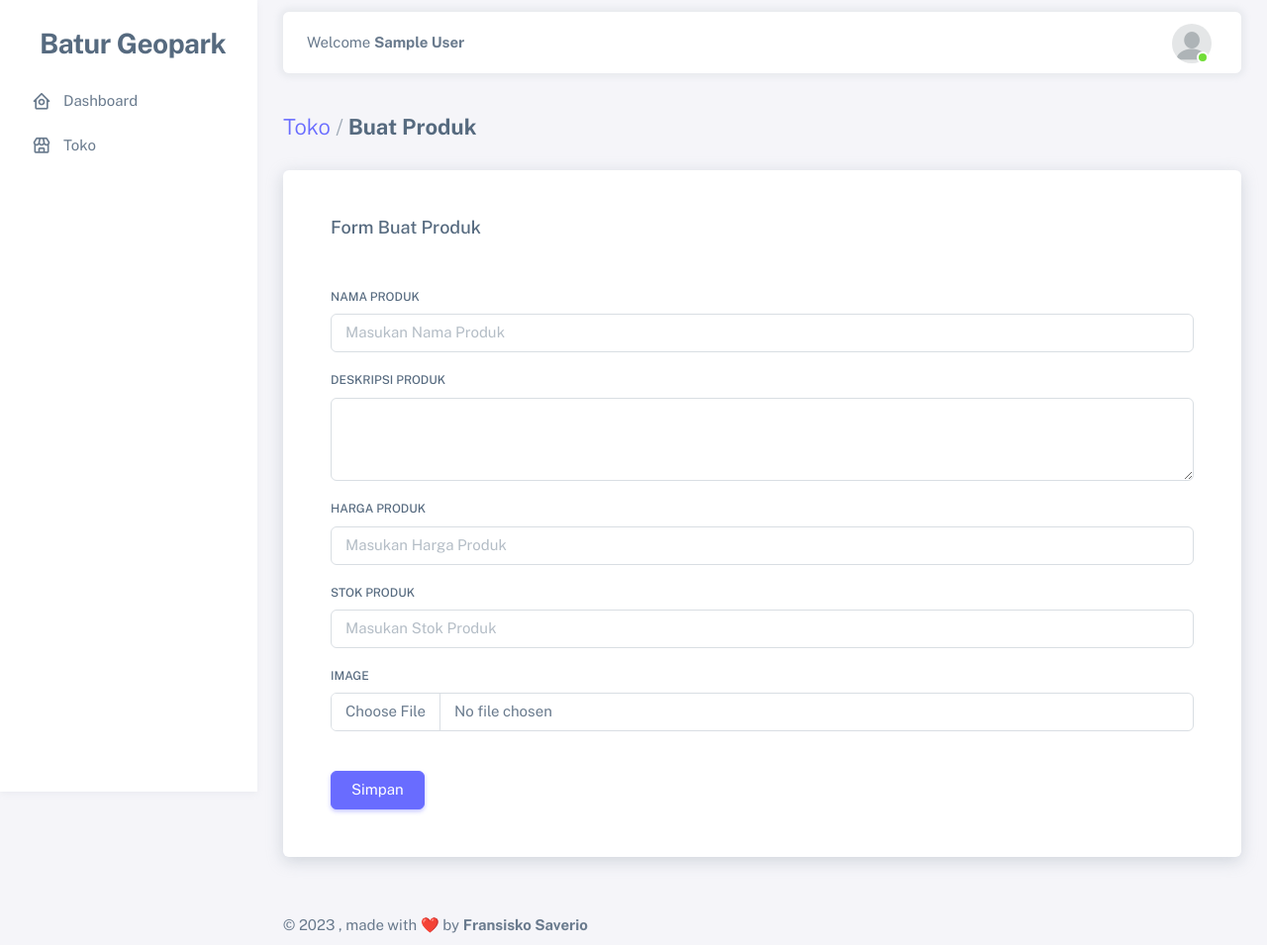
After one commit to fransisko123/e-commerce_batur_georpark, a Laravel app: page /produk/1/create in a window 1280 px wide. The commit adds this page. Shown: the whole page at 99% size. Run offline with Laravel 10, Linux system fonts and the light colour scheme; a user stored in the database is signed in; tables that the repository leaves empty hold one stand-in row (values such as "Sample post").

Commit message:
Berhasil menambahkan produk

```diff
--- a/app/Http/Controllers/ProdukController.php
+++ b/app/Http/Controllers/ProdukController.php
@@ -5,6 +5,7 @@ namespace App\Http\Controllers;
 use App\Models\Toko;
 use App\Models\Produk;
 use Illuminate\Http\Request;
+use Illuminate\Support\Facades\Validator;
 
 class ProdukController extends Controller
 {
@@ -22,17 +23,47 @@ class ProdukController extends Controller
     /**
      * Show the form for creating a new resource.
      */
-    public function create()
+    public function create($id_toko)
     {
-        //
+        $toko = Toko::findOrFail($id_toko);
+        return view('admin.toko.produk.create',
+            ['toko' => $toko]
+        );
     }
 
     /**
      * Store a newly created resource in storage.
      */
-    public function store(Request $request)
+    public function store(Request $request, $id_toko)
     {
-        //
+        // Validasi input menggunakan Validator
+        $validator = Validator::make($request->all(), [
+            'nama' => 'required|unique:tb_toko',
+            'deskripsi' => 'nullable',
+            'harga' => 'required|numeric',
+            'stok' => 'required|numeric',
+            'image' => 'required|image|mimes:jpeg,png,jpg,gif|max:2048',
+        ]);
+
+        if ($validator->fails()) {
+            return redirect()->back()->withErrors($validator)->withInput();
+        }
+
+        $produk = new Produk();
+        $produk->toko_id = $id_toko;
+        $produk->nama = $request->nama;
+        $produk->deskripsi = $request->deskripsi;
+        $produk->harga = $request->harga;
+        $produk->stok = $request->stok;
+
+        if($request->file('image')){
+            $file= $request->file('image');
+            $filename= date('YmdHi').$file->getClientOriginalName();
+            $file-> move(storage_path('app/public/image_produk'), $filename);
+            $produk->image = $filename;
+        }
+        $produk->save();
+        return redirect()->route('produk.index', $id_toko)->with('status', 'Berhasil Menambahkan Produk Baru.');
     }
 
     /**
--- a/app/Models/Produk.php
+++ b/app/Models/Produk.php
@@ -10,4 +10,9 @@ class Produk extends Model
     use HasFactory;
     protected $table = "tb_produk";
     protected $fillable = ['toko_id', 'nama', 'deskripsi', 'harga', 'stok', 'image'];
+
+    public function toko()
+    {
+        return $this->belongsTo(Toko::class);
+    }
 }
--- a/app/Models/Toko.php
+++ b/app/Models/Toko.php
@@ -2,12 +2,24 @@
 
 namespace App\Models;
 
+use App\Models\User;
+use App\Models\Produk;
+use Illuminate\Database\Eloquent\Model;
 use Illuminate\Database\Eloquent\Factories\HasFactory;
-use Illuminate\Database\Eloquent\Model;
 
 class Toko extends Model
 {
     use HasFactory;
     protected $table = "tb_toko";
     protected $fillable = ['user_id', 'nama', 'deskripsi', 'image'];
+
+    public function user()
+    {
+        return $this->belongsTo(User::class);
+    }
+
+    public function produks()
+    {
+        return $this->hasMany(Produk::class);
+    }
 }
--- /dev/null
+++ b/resources/views/admin/toko/produk/create.blade.php
@@ -0,0 +1,51 @@
+@extends('admin_layouts/master')
+
+@section('title', 'Tambah Produk')
+
+@section('content')
+    <div class="d-flex justify-content-between align-items-center">
+      <h4 class="fw-bold py-3">
+        <span class="text-muted fw-light"><a href="{{ route('toko.index') }}">Toko</a> /</span> Buat Produk
+      </h4>
+    </div>
+
+    @if ($errors->any())
+      @foreach ($errors->all() as $error)
+        <div class="alert alert-danger alert-dismissible" role="alert">
+          {{ $error }}
+          <button type="button" class="btn-close" data-bs-dismiss="alert" aria-label="Close">
+          </button>
+        </div>
+      @endforeach
+    @endif
+
+    <div class="p-4 sm:p-8 bg-white dark:bg-gray-800 shadow rounded mb-4">
+      <h5 class="card-header">Form Buat Produk</h5>
+      <div class="card-body">
+        <form action="{{ route('produk.store', $toko->id) }}" method="post" enctype="multipart/form-data">
+          @csrf
+          <div class="mb-3">
+            <label for="nama" class="form-label">Nama Produk</label>
+            <input type="text" class="form-control" name="nama" id="nama" placeholder="Masukan Nama Produk" required>
+          </div>
+          <div class="mb-3">
+            <label for="deskripsi" class="form-label">Deskripsi Produk</label>
+            <textarea class="form-control" name="deskripsi" id="deskripsi" rows="3"></textarea>
+          </div>
+          <div class="mb-3">
+            <label for="harga" class="form-label">Harga Produk</label>
+            <input type="number" class="form-control" name="harga" id="harga" placeholder="Masukan Harga Produk" required>
+          </div>
+          <div class="mb-3">
+            <label for="stok" class="form-label">Stok Produk</label>
+            <input type="number" class="form-control" name="stok" id="stok" placeholder="Masukan Stok Produk" required>
+          </div>
+          <div class="mb-3">
+            <label for="image" class="form-label">Image</label>
+            <input class="form-control" type="file" name="image" id="image" required>
+          </div>
+          <button type="submit" class="btn btn-primary mt-4">Simpan</button>
+        </form>
+      </div>
+    </div>
+@endsection
--- a/routes/web.php
+++ b/routes/web.php
@@ -30,6 +30,8 @@ Route::middleware('auth', 'verified')->group(function () {
     Route::get('/dashboard', [DashboardController::class, 'index'])->name('dashboard.index');
     Route::resource('toko', TokoController::class);
     Route::get('produk/{toko}/list_produk', [ProdukController::class, 'index'])->name('produk.index');
+    Route::get('produk/{toko}/create', [ProdukController::class, 'create'])->name('produk.create');
+    Route::post('produk/{toko}/store', [ProdukController::class, 'store'])->name('produk.store');
 });
 
 require __DIR__.'/auth.php';
```
Also changed, not shown: resources/views/admin/toko/produk/index.blade.php (+13 -15 lines).
